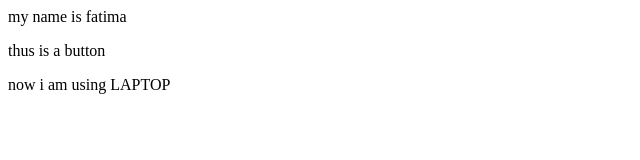
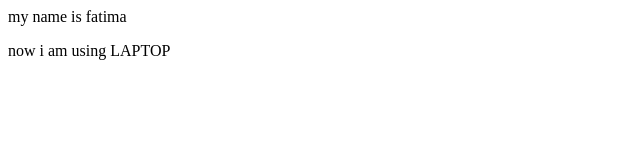
Before and after one commit to HoorHoor/new-ripo, a plain HTML site: page index.html in a window 1280 px wide. Shown: the whole page, without its empty margins (0-640 px from the left). Drawn offline with Linux system fonts and the light colour scheme.

Commit message:
this is a cuting

```diff
--- a/index.html
+++ b/index.html
@@ -1,5 +1,4 @@
 <p>my name is fatima</p>
-<p>thus is a button</p>
-<p>
+
     now i am using LAPTOP
 </p>
```
